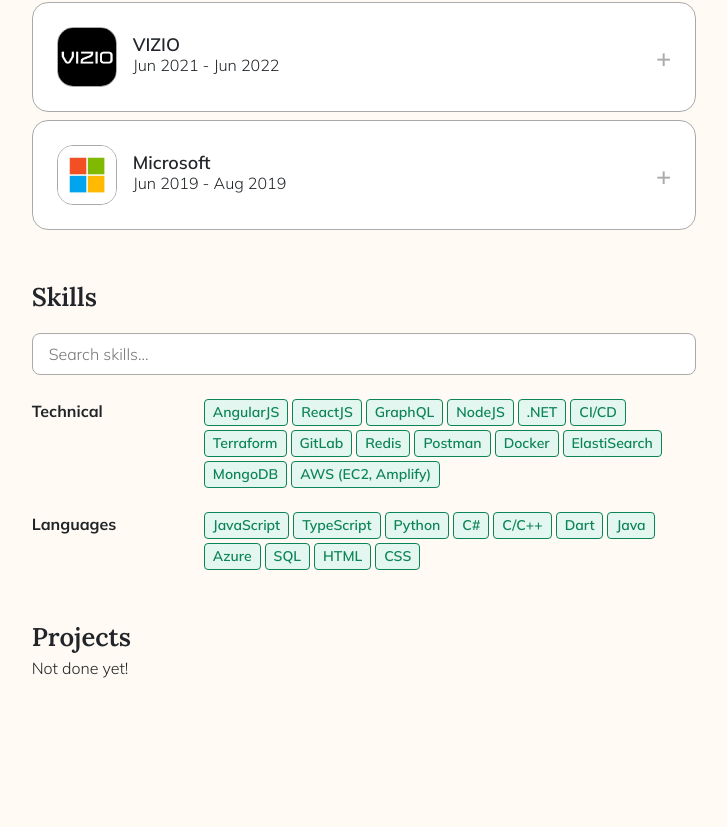
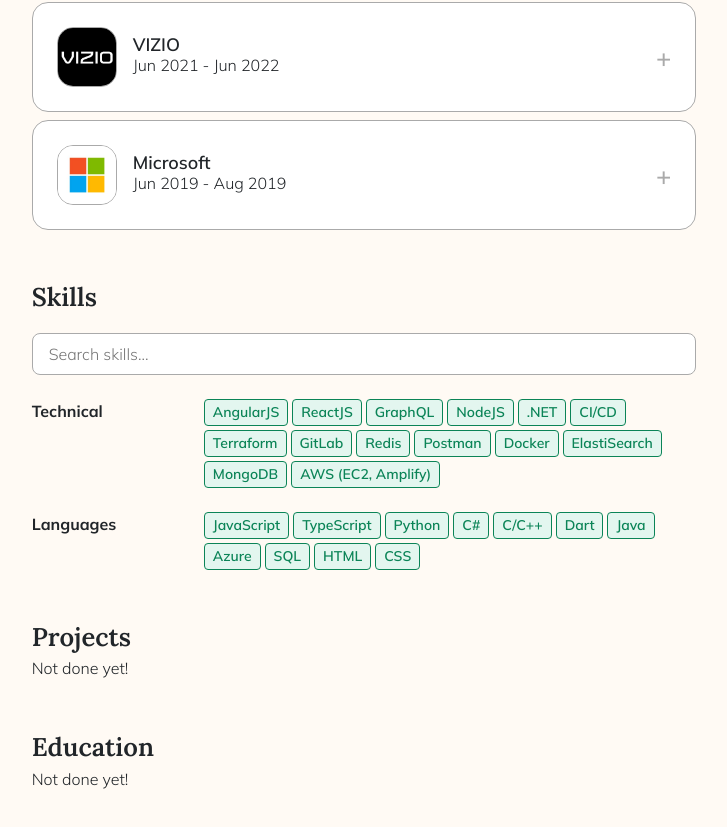
Before and after one commit to pboldyrev/personal, a React (Create React App) app in the folder personal/: page / in a window 1280 px wide. Shown: the part 486-1313 px from the top of the page, without its empty margins (276-1003 px from the left). Before the commit the page ends 1214 px from the top, so only its background shows below. Built offline with nearby package versions, Linux system fonts and the light colour scheme.

Commit message:
Added education section

```diff
--- a/personal/src/components/App.js
+++ b/personal/src/components/App.js
@@ -5,6 +5,7 @@ import Introduction from "./Introduction";
 import Experience from "./Experience";
 import Skills from "./Skills";
 import Projects from "./Projects";
+import Education from "./Education";
 
 function App() {
   return (
@@ -14,6 +15,7 @@ function App() {
         <Experience />
         <Skills />
         <Projects />
+        <Education />
       </div>
     </div>
   );
--- /dev/null
+++ b/personal/src/components/Education.js
@@ -0,0 +1,14 @@
+import "../styles/Education.css";
+import Heading from "./Heading.js";
+import { EDUCATION } from "../constants/strings.ts";
+
+function Education() {
+  return (
+    <div className="mt-5">
+      <Heading content={EDUCATION.TITLE} />
+      Not done yet!
+    </div>
+  );
+}
+
+export default Education;
--- a/personal/src/components/Projects.js
+++ b/personal/src/components/Projects.js
@@ -4,7 +4,7 @@ import { PROJECTS } from "../constants/strings.ts";
 
 function Projects() {
   return (
-    <div className="mt-5" id="work-experience">
+    <div className="mt-5">
       <Heading content={PROJECTS.TITLE} />
       Not done yet!
     </div>
--- a/personal/src/constants/strings.ts
+++ b/personal/src/constants/strings.ts
@@ -22,3 +22,7 @@ export const SKILLS = {
 export const PROJECTS = {
   TITLE: "Projects",
 };
+
+export const EDUCATION = {
+  TITLE: "Education",
+}
```
Also changed, not shown: personal/src/styles/Education.css (added).
